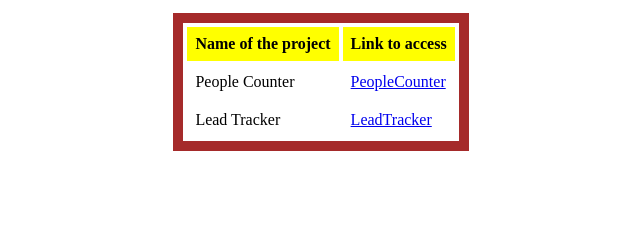
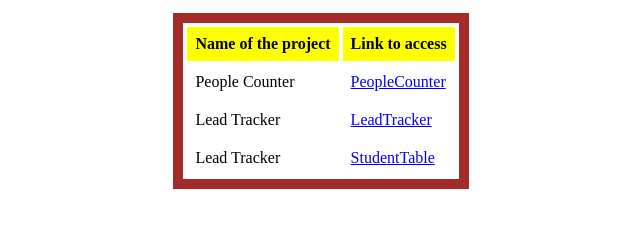
Before and after one commit to shivjegan/MyPortfolio, a plain HTML site: page index.html in a window 1280 px wide. Shown: the part 87-314 px from the top of the page, without its empty margins (319-959 px from the left). Drawn offline with Linux system fonts and the light colour scheme.

Commit message:
Update index.html

```diff
--- a/index.html
+++ b/index.html
@@ -22,6 +22,10 @@
                 <td>Lead Tracker</td>
                 <td><a href="LeadTracker.html" alternate="File doesn't exist" target="_blank">LeadTracker</a></td>
             </tr>
+             <tr>
+                <td>Lead Tracker</td>
+                <td><a href="stutable.html" alternate="File doesn't exist" target="_blank">StudentTable</a></td>
+            </tr>
         </table></center>
     </body>
 </html>
```
